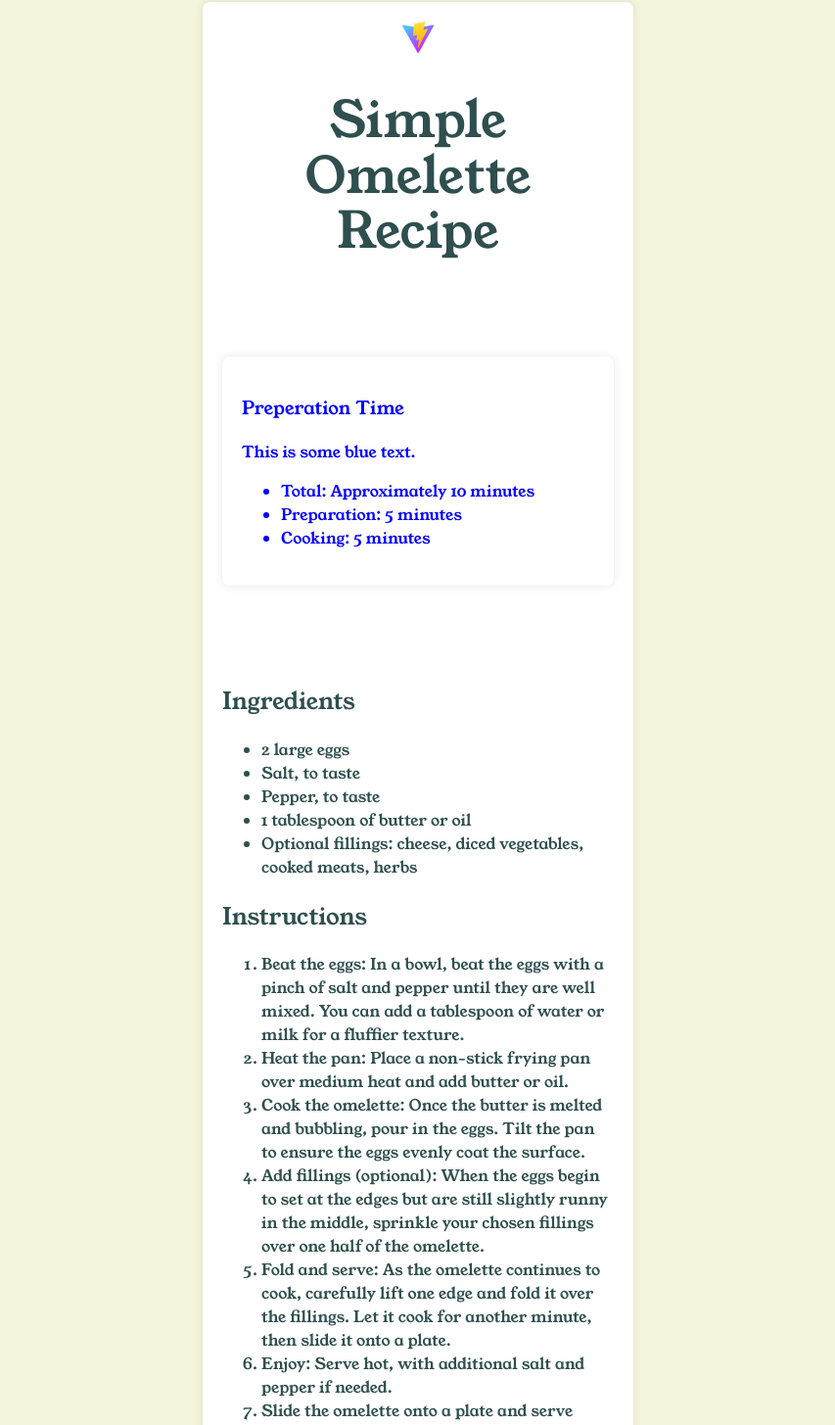
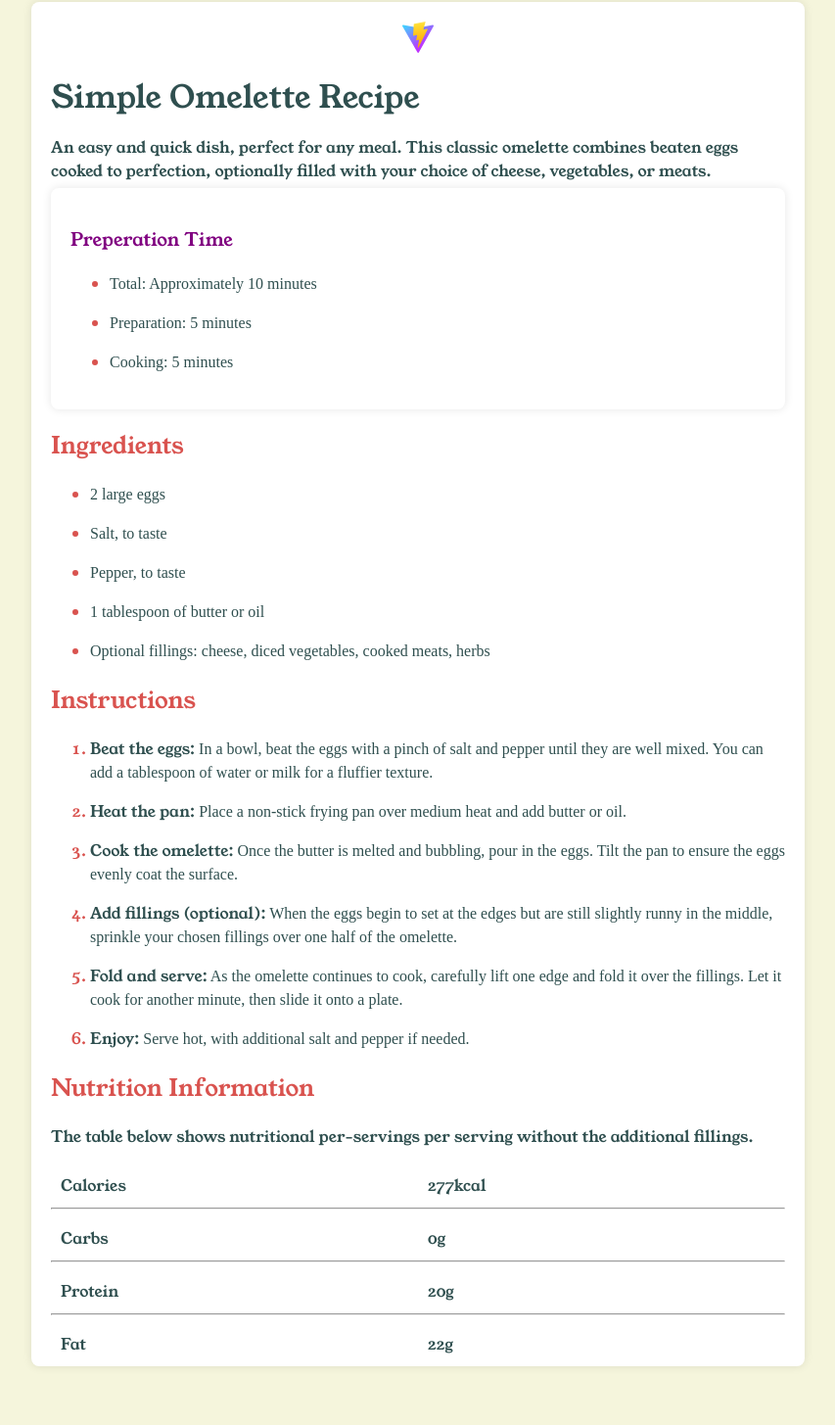
Before and after one commit to NobleAxiom/recipe-page, a React (Vite) app: page / in a window 1280 px wide. Shown: the part 130-1585 px from the top of the page at 98% size, without its empty margins (213-1066 px from the left). Built offline with nearby package versions, Linux system fonts and the light colour scheme.

Commit message:
modified color and spacing css to be closer to directive

```diff
--- a/src/App.css
+++ b/src/App.css
@@ -10,7 +10,7 @@
   font-family: "Young Serif", serif;
   font-weight: 400;
   font-style: normal;
-  max-width: 400px;
+  max-width: 750px;
   margin: 100px auto;
   background-color: #fff;
   padding: 20px;
@@ -19,8 +19,7 @@
 }
 
 .card {
-  max-width: 400px;
-  margin: 100px auto;
+  margin: 5px auto;
   background-color: #fff;
   padding: 20px;
   border-radius: 8px;
@@ -32,13 +31,31 @@
   text-align: left;
 }
 
-.red-text {
-  color: blue;
-  font-family: "Young Serif", serif;
-  font-weight: 400;
+.row {
+  clear: both;
+}
+
+.column {
+  width: 50%;
+  box-sizing: border-box;
+  padding: 10px;
+  float: left;
+}
+
+li {
+  margin-bottom: 10px;
+  color: #d9534f;
+}
+li b {
+  font-family: "Young Serif";
+  font-weight: 700;
   font-style: normal;
 }
-
+li p {
+  font-family: serif;
+  font-weight: 500;
+  color: darkslategrey;
+}
 .picture {
   height: 6em;
   padding: 1.5em;
--- a/src/App.jsx
+++ b/src/App.jsx
@@ -11,26 +11,46 @@ function App() {
         </a>
 
         <h1>Simple Omelette Recipe</h1>
+        <div class="section" id="discription">
+          An easy and quick dish, perfect for any meal. This classic omelette
+          combines beaten eggs cooked to perfection, optionally filled with your
+          choice of cheese, vegetables, or meats.
+        </div>
 
         <div class="card" id="preperation">
-          <h3 class="red-text">Preperation Time</h3>
-          <p class="red-text">This is some blue text.</p>
-          <ul class="red-text">
-            <li>Total: Approximately 10 minutes</li>
-            <li>Preparation: 5 minutes</li>
-            <li>Cooking: 5 minutes</li>
+          <h3>Preperation Time</h3>
+          <ul>
+            <li>
+              <p>Total: Approximately 10 minutes</p>
+            </li>
+            <li>
+              <p>Preparation: 5 minutes</p>
+            </li>
+            <li>
+              <p>Cooking: 5 minutes</p>
+            </li>
           </ul>
         </div>
 
         <div class="section" id="ingredients">
           <h2>Ingredients</h2>
           <ul>
-            <li>2 large eggs</li>
-            <li>Salt, to taste</li>
-            <li>Pepper, to taste</li>
-            <li>1 tablespoon of butter or oil</li>
             <li>
+              <p>2 large eggs</p>
+            </li>
+            <li>
+              <p>Salt, to taste</p>
+            </li>
+            <li>
+              <p>Pepper, to taste</p>
+            </li>
+            <li>
+              <p>1 tablespoon of butter or oil</p>
+            </li>
+            <li>
+              <p>
                 Optional fillings: cheese, diced vegetables, cooked meats, herbs
+              </p>
             </li>
           </ul>
         </div>
@@ -39,53 +59,90 @@ function App() {
           <h2>Instructions</h2>
           <ol>
             <li>
+              <p>
                 <b>Beat the eggs:</b> In a bowl, beat the eggs with a pinch of
                 salt and pepper until they are well mixed. You can add a
                 tablespoon of water or milk for a fluffier texture.
+              </p>
             </li>
             <li>
-              <b>Heat the pan:</b> Place a non-stick frying pan over medium heat
-              and add butter or oil.
+              <p>
+                <b>Heat the pan:</b> Place a non-stick frying pan over medium
+                heat and add butter or oil.
+              </p>
             </li>
             <li>
-              <b>Cook the omelette:</b> Once the butter is melted and bubbling,
-              pour in the eggs. Tilt the pan to ensure the eggs evenly coat the
-              surface.
+              <p>
+                <b>Cook the omelette:</b> Once the butter is melted and
+                bubbling, pour in the eggs. Tilt the pan to ensure the eggs
+                evenly coat the surface.
+              </p>
             </li>
             <li>
-              <b color="green">Add fillings (optional):</b> When the eggs begin
-              to set at the edges but are still slightly runny in the middle,
-              sprinkle your chosen fillings over one half of the omelette.
+              <p>
+                <b>Add fillings (optional):</b> When the eggs begin to set at
+                the edges but are still slightly runny in the middle, sprinkle
+                your chosen fillings over one half of the omelette.
+              </p>
             </li>
             <li>
+              <p>
                 <b>Fold and serve:</b> As the omelette continues to cook,
-              carefully lift one edge and fold it over the fillings. Let it cook
-              for another minute, then slide it onto a plate.
+                carefully lift one edge and fold it over the fillings. Let it
+                cook for another minute, then slide it onto a plate.
+              </p>
             </li>
             <li>
+              <p>
                 <b>Enjoy:</b> Serve hot, with additional salt and pepper if
                 needed.
+              </p>
             </li>
-            <li>Slide the omelette onto a plate and serve immediately.</li>
           </ol>
         </div>
 
         <div class="section" id="nutrition">
           <h2>Nutrition Information</h2>
           <p>
-            The table below shows nutritional values per serving without the
-            additional fillings.
+            The table below shows nutritional per-servings per serving without
+            the additional fillings.
           </p>
+          <div class="row">
+            <span class="column" id="value">
+              Calories
+            </span>
+            <span class="column" id="per-serving">
+              277kcal
+            </span>
+          </div>
           <hr></hr>
-          <li>Calories: 250</li>
+          <div class="row">
+            <span class="column" id="value">
+              Carbs
+            </span>
+            <span class="column" id="per-serving">
+              0g
+            </span>
+          </div>{" "}
           <hr></hr>
-          <li>Protein: 18g</li>
+          <div class="row">
+            <span class="column" id="value">
+              Protein
+            </span>
+            <span class="column" id="per-serving">
+              20g
+            </span>
+          </div>{" "}
           <hr></hr>
-          <li>Fat: 20g</li>
-          <hr></hr>
-          <li>Carbohydrates: 3g</li>
-          <hr></hr>
-          <li>Fiber: 1g</li>
+          <div class="row">
+            <span class="column" id="value">
+              Fat
+            </span>
+            <span class="column" id="per-serving">
+              22g
+            </span>
+          </div>{" "}
+          <br></br>
         </div>
       </div>
     </>
--- a/src/index.css
+++ b/src/index.css
@@ -27,7 +27,7 @@ body {
   padding: 0;
   display: flex;
   place-items: center;
-  min-width: 320px;
+  min-width: 375px;
   min-height: 100vh;
   font-family: Arial, sans-serif;
   text-align: center;
@@ -35,8 +35,14 @@ body {
 }
 
 h1 {
-  font-size: 3.2em;
+  text-align: left;
   line-height: 1.1;
+}
+h2 {
+  color: #d9534f;
+}
+h3 {
+  color: purple;
 }
 
 button {
```
Lines whose indentation alone changed are shown as unchanged.
